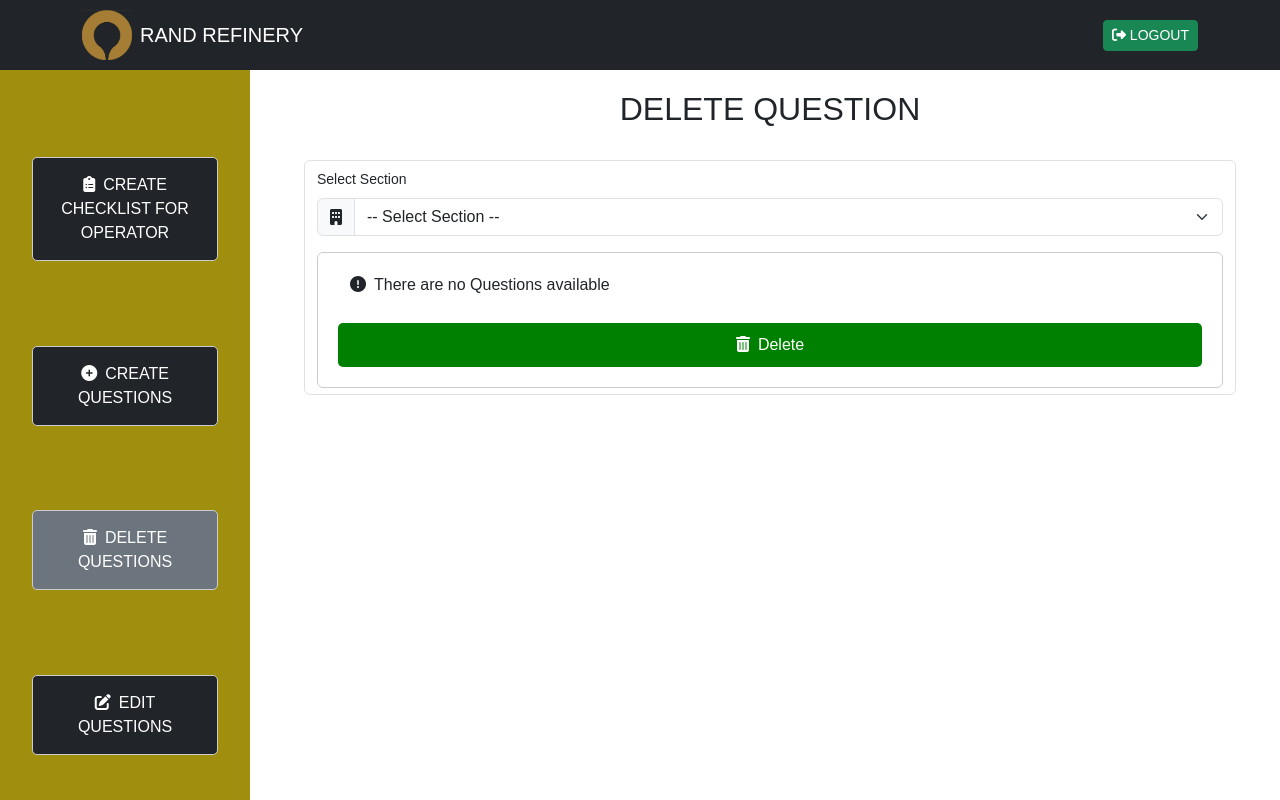
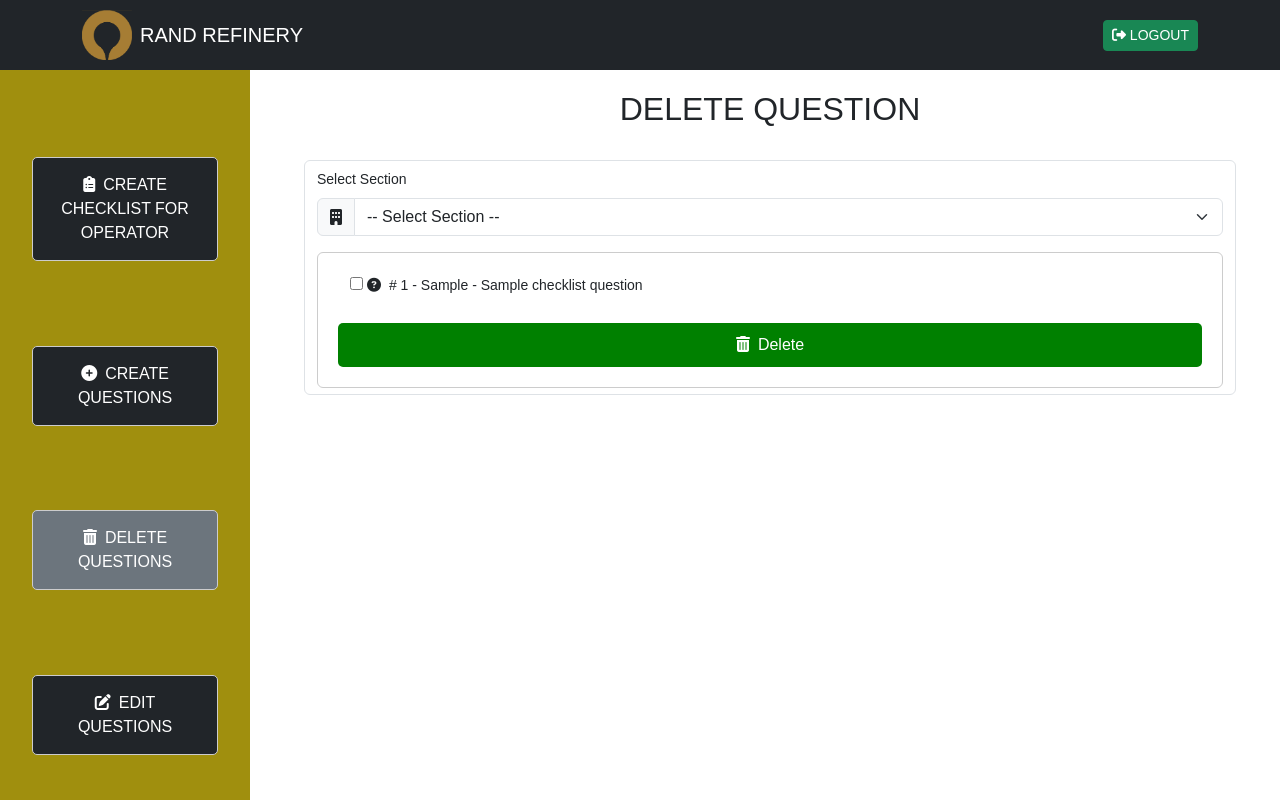
Before and after one commit to SamuelPudinyane/Refinery_2026_mobility, a Flask app: page /admin_delete_question in a window 1280 px wide. Run offline with Flask 3, Linux system fonts and the light colour scheme; the visitor is signed in with stand-in values (Sample User, id 1); a database or web service that is not in the repository returns one stand-in record (values such as "Sample title"); some libraries are stand-ins or nearby versions.

Commit message:
messages

```diff
--- a/templates/admin_delete_questions.html
+++ b/templates/admin_delete_questions.html
@@ -59,10 +59,10 @@
 
                   <!-- Questions List with Icons -->
                   <div class="card myBlock">
-                      <div class="container card_add_admin">
+                      <div class="container card_add_admin" id="questions-list">
                           <ul>
-                              {% if filtered_section %}
-                                  {% for question in filtered_section %}
+                              {% if questions %}
+                                  {% for question in questions %}
                                       <li>
                                           <label>
                                               <input type="checkbox" name="question_ids[]" value="{{ question.id }}" />
--- a/templates/admin_edit_question.html
+++ b/templates/admin_edit_question.html
@@ -62,8 +62,8 @@
                       <div class="container card card_add_admin">
                           <fieldset>
                               <ul>
-                                  {% if filtered_section %}
-                                      {% for question in filtered_section %}
+                                  {% if questions %}
+                                      {% for question in questions %}
                                           <li>
                                               <label>
                                                   <input type="radio" name="question_id" value="{{ question.id }}" />
```
